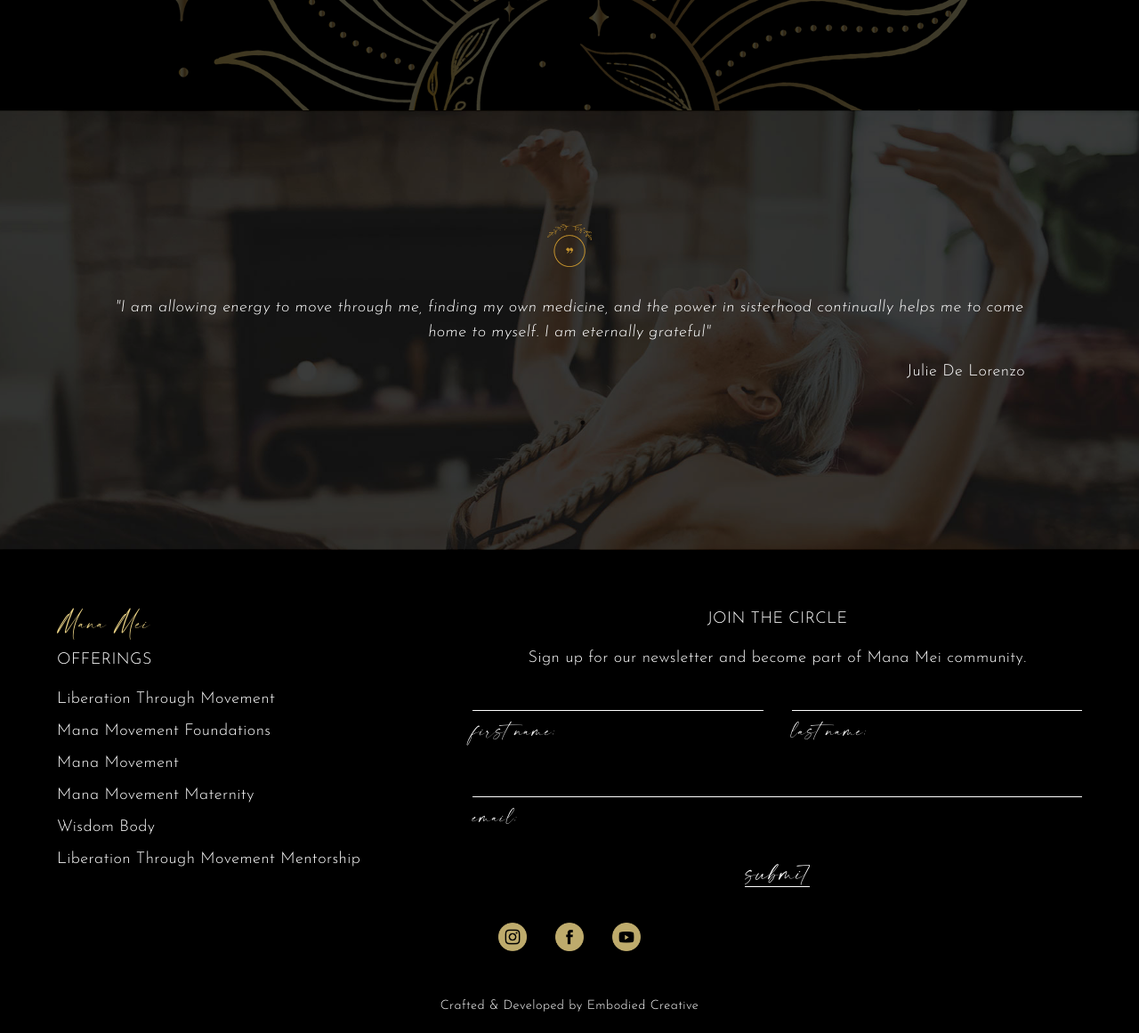
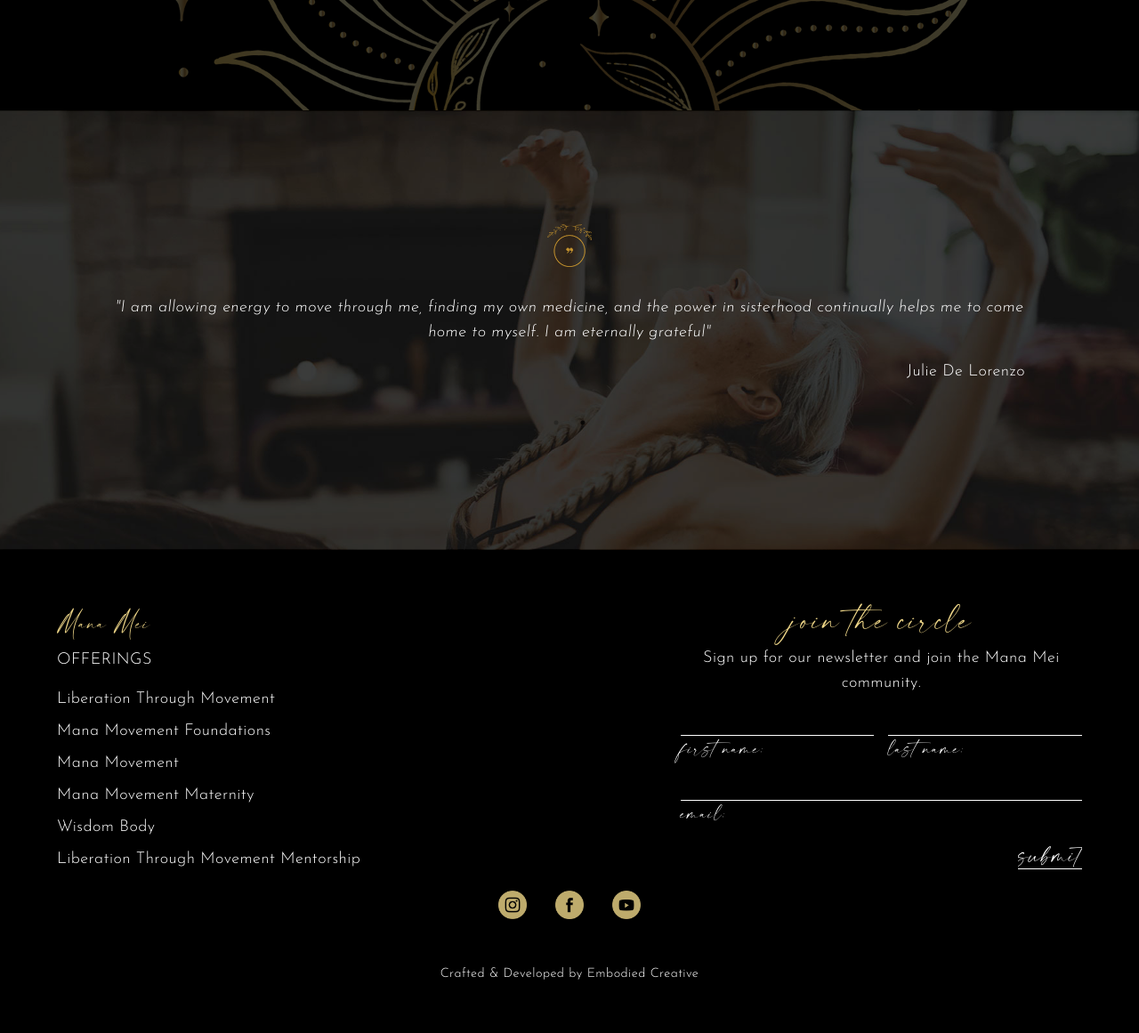
Before and after one commit to brittwoodard/manamei, a Jekyll site: the page built from index.html, in a window 1280 px wide, cut to the strip 3431-4592 px from the top of the page. Shown: the whole strip at 89% size. Built offline with Jekyll 4.4.1, drawn with Linux system fonts in a browser that asks for light colours; nearby versions of some CDN libraries; after the commit the page ends 4556 px from its top, so only the background shows below that.

Commit message:
newsletter form styling

```diff
--- a/_includes/form-subscribe.html
+++ b/_includes/form-subscribe.html
@@ -6,34 +6,34 @@
             action="https://manamei.us19.list-manage.com/subscribe/post?u=375b24e2d707297f066e35f7e&amp;id=8e7408ea22&amp;f_id=00130de4f0"
             method="post" id="mc-embedded-subscribe-form" name="mc-embedded-subscribe-form" class="validate"
             target="_self" novalidate="">
-            <div id="mc_embed_signup_scroll" class="grid md:grid-cols-2 gap-8">
+            <div id="mc_embed_signup_scroll" class="grid md:grid-cols-2 gap-4">
 
                 <!-- First Name -->
                 <div class="mc-field-group">
                     <input type="text" name="FNAME" class="block border-b border-white bg-transparent w-full" id="mce-FNAME" required="" value="">
-                    <label for="first-name" class="font-serif lowercase mt-2 block text-left">First Name:</label>
+                    <label for="first-name" class="font-serif lowercase block text-left">First Name:</label>
                     </div>
 
                 <!-- Last Name -->
                 <div class="mc-field-group">
                     <input type="text" name="LNAME" class="block border-b border-white bg-transparent w-full" id="mce-LNAME" required="" value="">
-                    <label for="last-name" class="font-serif lowercase mt-2 block text-left">Last Name:</label>
+                    <label for="last-name" class="font-serif lowercase block text-left">Last Name:</label>
                 </div>
 
                 <!-- Email -->
                 <div class="mc-field-group md:col-span-2">
                     <input type="email" name="EMAIL" class="block border-b border-white bg-transparent w-full" id="mce-EMAIL" required="" value="">
-                    <label for="email" class="font-serif lowercase mt-2 block text-left">Email:</label>
+                    <label for="email" class="font-serif lowercase block text-left">Email:</label>
                 </div>
 
                 <!-- Button -->
-                <div class="clear col-span-2">
+                <div class="col-span-2 text-right">
                     <input type="submit" name="subscribe" id="mc-embedded-subscribe" class="link"
                         value="Submit">
                 </div>
 
                 <div hidden=""><input type="hidden" name="tags" value="11197992,11202896"></div>
-                <div id="mce-responses" class="clear">
+                <div id="mce-responses" class="">
                     <div class="response" id="mce-error-response" style="display: none;"></div>
                     <div class="response" id="mce-success-response" style="display: none;"></div>
                 </div>
--- a/_includes/site-footer.html
+++ b/_includes/site-footer.html
@@ -5,7 +5,7 @@
         <div class="grid sm:grid-cols-5 gap-4">
 
             <!-- Left Column (Menu) -->
-            <div class="sm:col-span-2">
+            <div class="sm:col-span-3">
                 <span class="text-sm-serif block text-feature">Mana Mei</span>
                 <h2>Offerings</h2>
                 <nav>
@@ -16,9 +16,9 @@
             </div>
 
             <!-- Right Column (Subscribe) -->
-            <div class="sm:col-span-3 text-center">
-                <h2>Join the Circle</h2>
-                <p>Sign up for our newsletter and become part of Mana Mei community.</p>
+            <div class="sm:col-span-2 text-center">
+                <p class="font-serif lowercase text-feature text-[2rem]">Join the Circle</span></p>
+                <p>Sign up for our newsletter and join the Mana Mei community.</p>
                 <div>
                     {% include form-subscribe.html %}
                 </div>
--- a/assets/css/output-style.css
+++ b/assets/css/output-style.css
@@ -1259,6 +1259,12 @@ input[type="checkbox"]:checked::before {
 .justify-around {
   justify-content: space-around;
 }
+.justify-items-start {
+  justify-items: start;
+}
+.justify-items-end {
+  justify-items: end;
+}
 .gap-10p {
   gap: 10%;
 }
@@ -1273,6 +1279,14 @@ input[type="checkbox"]:checked::before {
 }
 .gap-8 {
   gap: 2rem;
+}
+.gap-x-8 {
+  -moz-column-gap: 2rem;
+       column-gap: 2rem;
+}
+.gap-x-4 {
+  -moz-column-gap: 1rem;
+       column-gap: 1rem;
 }
 .overflow-hidden {
   overflow: hidden;
@@ -1480,6 +1494,9 @@ input[type="checkbox"]:checked::before {
 .text-lg {
   font-size: 1.125rem;
   line-height: 1.75rem;
+}
+.text-\[2rem\] {
+  font-size: 2rem;
 }
 .uppercase {
   text-transform: uppercase;
@@ -1574,6 +1591,9 @@ input[type="checkbox"]:checked::before {
   .sm\:col-span-3 {
     grid-column: span 3 / span 3;
   }
+  .sm\:col-span-1 {
+    grid-column: span 1 / span 1;
+  }
   .sm\:mb-0 {
     margin-bottom: 0px;
   }
```
